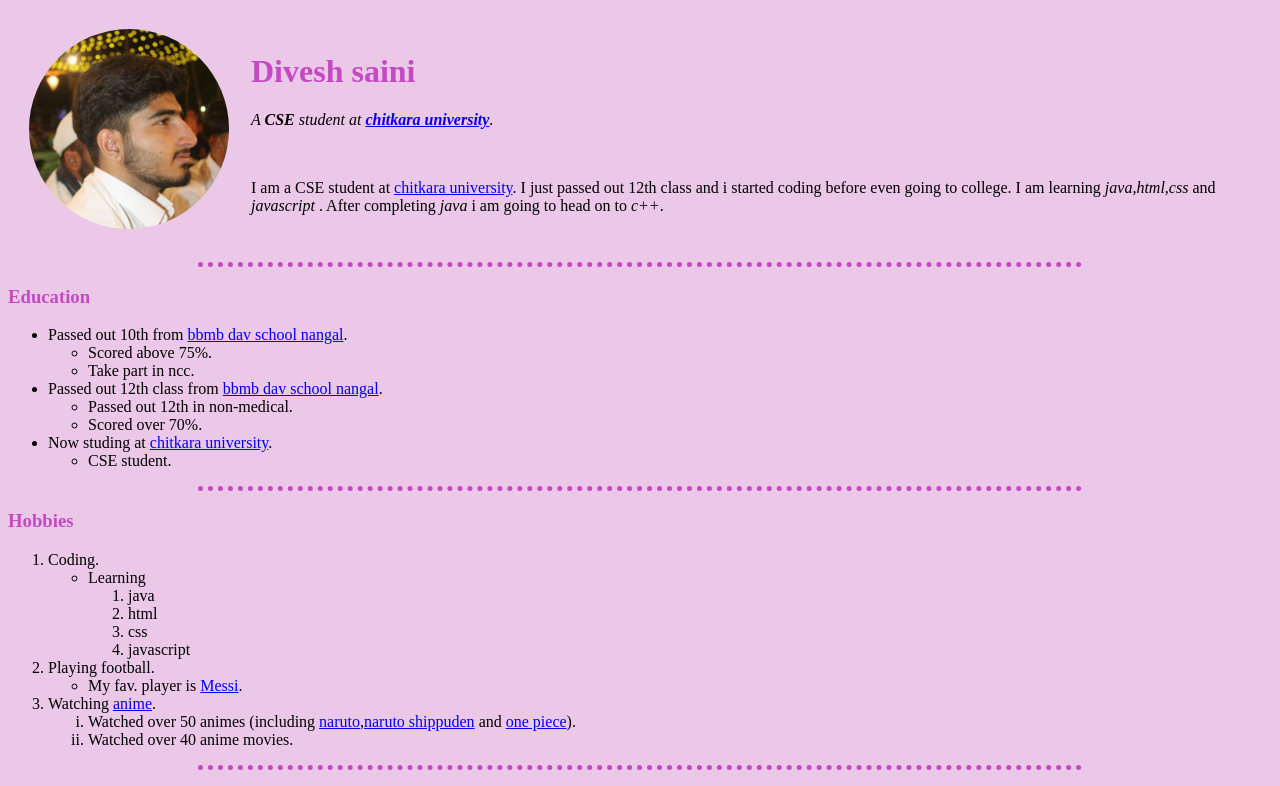
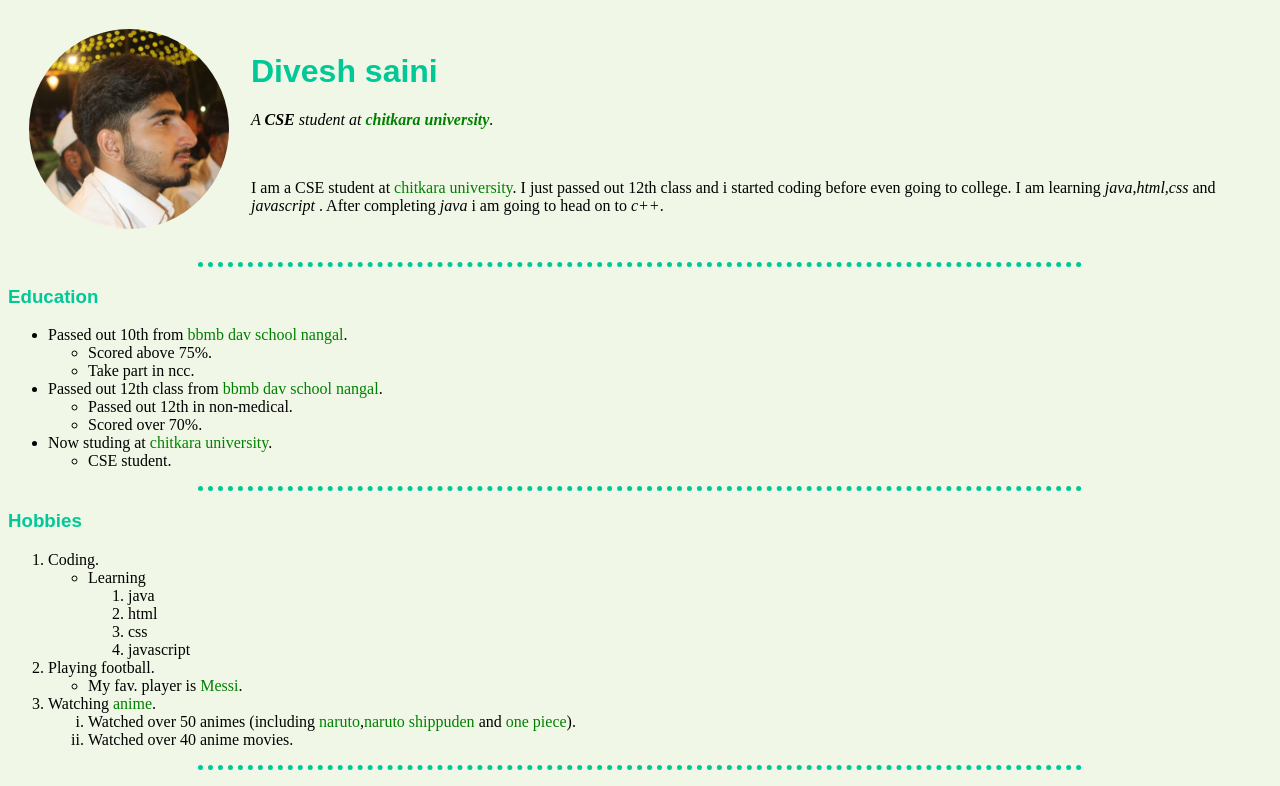
Before and after one commit to diveshsaini1991/cv, a plain HTML site: page index.html in a window 1280 px wide. Shown: the top 786 px of the page. Drawn offline with Linux system fonts and the light colour scheme.

Commit message:
color change

```diff
--- a/css/style.css
+++ b/css/style.css
@@ -1,28 +1,35 @@
 body{
-background-color: #EBC7E8;
+background-color: #F1F7E7;
 }
 hr{
-  background-color: #EBC7E8;
+  background-color: #F1F7E7;
   border-style: none;
   border-top-style: dotted;
   width: 70%;
-  border-color: #C449C2;
+  border-color: #00C897;
   border-width: 5px;
 }
 img{
   width: 200px;
 }
 h1{
-  color: #C449C2;
+  font-family: "Sofia", sans-serif;
+  color: #00C897;
 }
 h3{
-  color: #C449C2;
+  font-family: "Sofia", sans-serif;
+  color: #00C897;
+}
+a{
+  color: green;
+  font: Georgia, serif;
+  text-decoration: none;
 }
 .img{
   border-radius: 100%;
 }
-img:hover{
+.img:hover{
   width: 350px;
-  border: solid;
+  border: solid ;
 
 }
```
